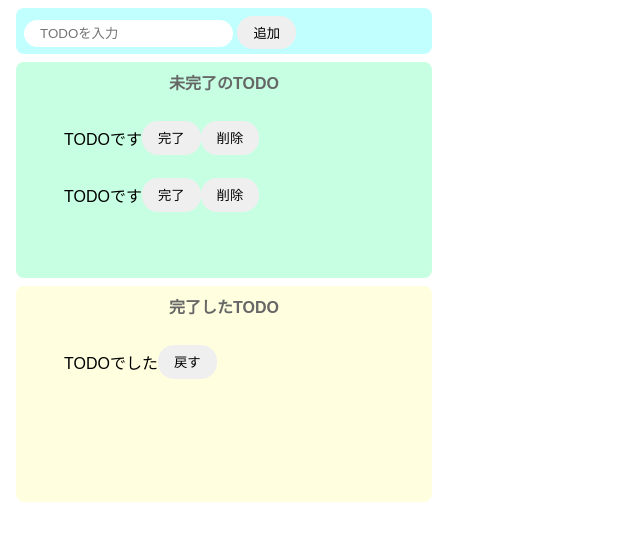
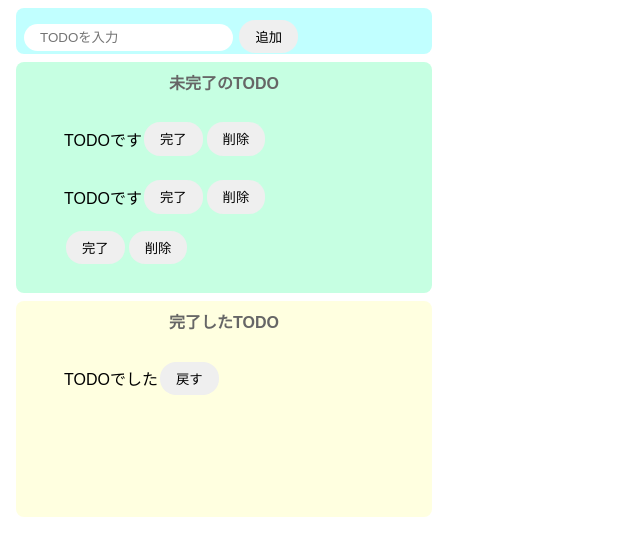
Before and after one commit to tnkmatic/todo-js, a website built with Parcel: page index.html in a window 1280 px wide. Both pictures are taken after a click on the button "追加". Shown: the whole page, without its empty margins (0-640 px from the left). Built offline with nearby package versions, Linux system fonts and the light colour scheme.

Commit message:
34. タスクの追加機能(ボタン) タスク追加機能を実装 未完了TODOへの追記、完了・削除イベントのリスナーを作成

```diff
--- a/index.html
+++ b/index.html
@@ -12,19 +12,21 @@
     </div>
     <div class="incomplete-area">
       <p class="title">未完了のTODO</p>
-      <ul>
+      <ul id="imcomplete-list">
           <li>
 						<div class="list-row">
 							<p>TODOです</p>
 							<button>完了</button>
 							<button>削除</button>
             </div>
+          </li>
+          <li>
             <div class="list-row">
-							<p>TODOです</p>
-							<button>完了</button>
-							<button>削除</button>
-						</div>
-					</li>
+              <p>TODOです</p>
+              <button>完了</button>
+              <button>削除</button>
+            </div>
+          </li>
         </div>
       </ul>
     </div>
--- a/src/index.js
+++ b/src/index.js
@@ -1,10 +1,40 @@
 import "./styles.css";
 
 const onClickAdd = () => {
-  //テキストボックスの値を取得して初期化
+  //テキストボックスの値を取得して初期化する
   const inputText = document.getElementById("add-text").value;
   document.getElementById("add-text").value = "";
-  alert(inputText);
+
+  //liタグ生成
+  const li = document.createElement("li");
+  //divタグ生成
+  const div = document.createElement("div");
+  div.className = "list-row";
+  //pタグ生成
+  const p = document.createElement("p");
+  p.innerText = inputText;
+
+  //button生成(完了)
+  const completeButton = document.createElement("button");
+  completeButton.innerText = "完了";
+  completeButton.addEventListener("click", () => {
+    alert("完了");
+  });
+  //button生成(削除)
+  const deleteButton = document.createElement("button");
+  deleteButton.innerText = "削除";
+  deleteButton.addEventListener("click", () => {
+    alert("削除");
+  });
+
+  //DOM構築
+  div.appendChild(p);
+  div.appendChild(completeButton);
+  div.appendChild(deleteButton);
+  li.appendChild(div);
+
+  //未完了リストに追加
+  document.getElementById("imcomplete-list").appendChild(li);
 };
 
 document
--- a/src/styles.css
+++ b/src/styles.css
@@ -10,6 +10,7 @@ input {
 }
 
 button {
+  margin: 4px 2px;
   border-radius: 16px;
   border: none;
   padding: 4px 16px;
@@ -27,8 +28,8 @@ ul {
 }
 
 li {
+  padding: 1px 0;
   margin-right: 8px;
-  margin-bottom: 4px;
 }
 
 .input-area {
@@ -68,5 +69,4 @@ li {
 .list-row {
   display: flex;
   align-items: center;
-  padding-bottom: 1px;
 }
```
